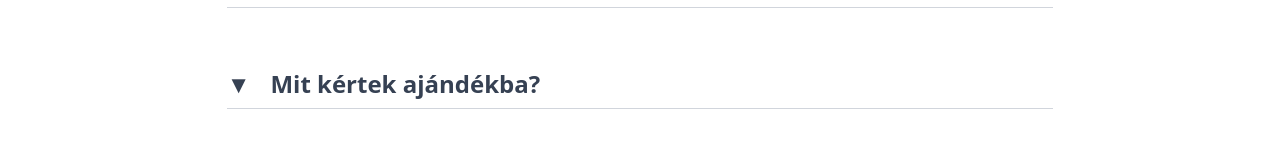
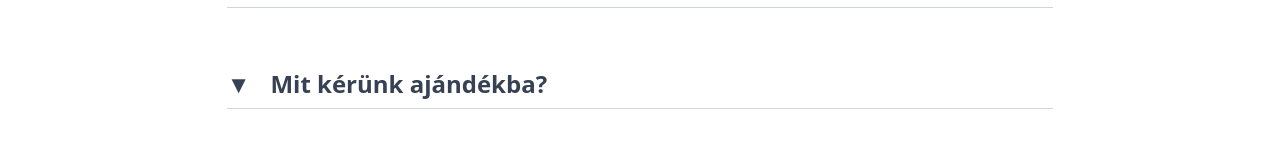
Before and after one commit to dbejo/wedding, a React (Vite) app: page / in a window 1280 px wide. Shown: the part 4423-4581 px from the top of the page. Built offline with nearby package versions, Linux system fonts and the light colour scheme.

Commit message:
Change faq text

```diff
--- a/src/App.tsx
+++ b/src/App.tsx
@@ -153,7 +153,7 @@ function App() {
             </div>
           </Faq>
           <Faq question="Hol lehet parkolni?" answer="A rendezvény helyszíne mellett található egy parkoló, ahol a vendégek ingyenesen parkolhatnak." />
-          <Faq question="Mit kértek ajándékba?" answer="Tárgyi ajándékot nem kérünk, eladó azonban a menyasszony: egy táncért cserébe bárki viheti egy körre. A menyasszonytáncon összegyűlt adományok pedig a nászutunk alapját adják majd." />
+          <Faq question="Mit kérünk ajándékba?" answer="Tárgyi ajándékot nem kérünk, eladó azonban a menyasszony: egy táncért cserébe bárki viheti egy körre. A menyasszonytáncon összegyűlt adományok pedig a nászutunk alapját adják majd." />
         </div>
       </div>
       <div className="flex flex-col items-center min-h-screen justify-evenly">
```
